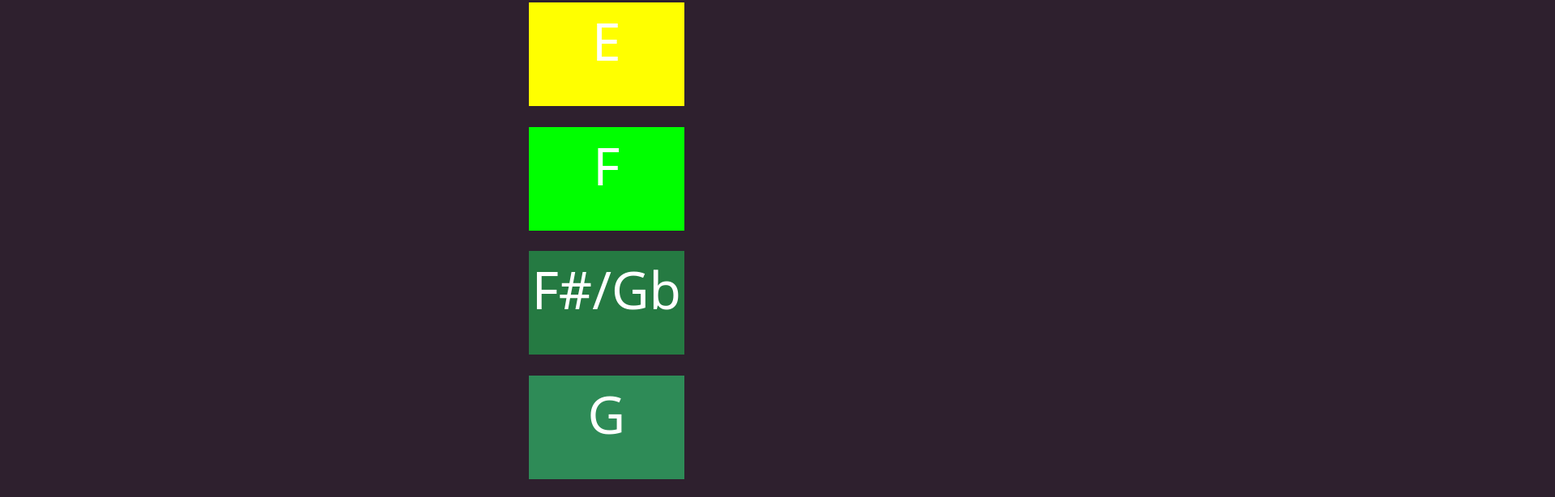
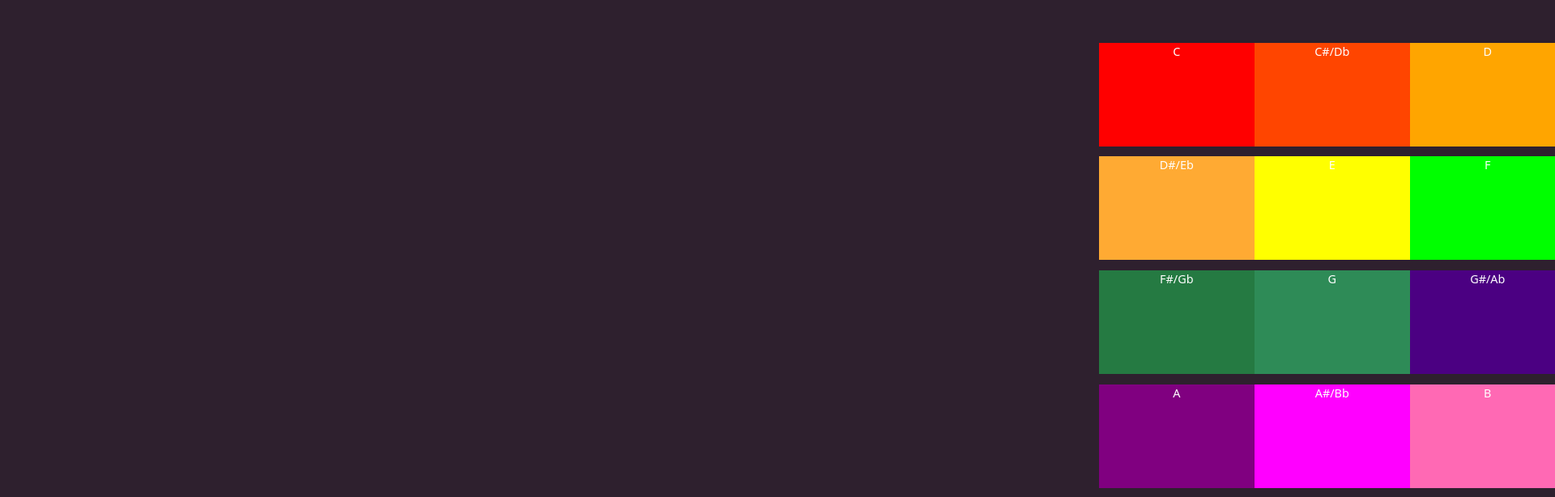
Before and after one commit to crwoffinden/startup, a plain HTML site: page newProject.html in a window 1280 px wide. Shown: the part 1317-1931 px from the top of the page at 81% size, 1920 px wide, since content can reach past the window. Drawn offline with nearby package versions, Linux system fonts and the light colour scheme.

Commit message:
modified:   main.css

```diff
--- a/main.css
+++ b/main.css
@@ -140,65 +140,97 @@
     align-items: center;
 }
 
-.row {
-    display: flex;
-    flex-direction: row;
-}
 
 .icon {
     width: 15vw;
     height: 10vw;
     text-align: center;
-    font-size: 5vw;
+    font-size: 90%;
     margin-top: 2vw;
     margin-left: 1vw;
 }
 
 .icon-C {
+    position: absolute;
+    top: 55vw;
+    left: 55vw;
     background-color: red;
 }
 
 .icon-C\#Db {
+    position: absolute;
+    top: 55vw;
+    left: 70vw;
     background-color: orangered;
 }
 
 .icon-D {
+    position: absolute;
+    top: 55vw;
+    left: 85vw;
     background-color: orange;
 }
 
 .icon-D\#Eb {
+    position: absolute;
+    top: 66vw;
+    left: 55vw;
     background-color: #fa3;
 }
 
 .icon-E {
+    position: absolute;
+    top: 66vw;
+    left: 70vw;
     background-color: yellow;
 }
 
 .icon-F {
+    position: absolute;
+    top: 66vw;
+    left: 85vw;
     background-color: rgb(0, 255, 0)
 }
 
 .icon-F\#Gb {
+    position: absolute;
+    top: 77vw;
+    left: 55vw;
     background-color: rgb(37, 122, 66);
 }
 
 .icon-G {
+    position: absolute;
+    top: 77vw;
+    left: 70vw;
     background-color: seagreen
 }
 
 .icon-G\#Ab {
+    position: absolute;
+    top: 77vw;
+    left: 85vw;
     background-color: indigo;
 }
 
 .icon-A {
+    position: absolute;
+    top: 88vw;
+    left: 55vw;
     background-color: purple;
 }
 
 .icon-A\#Bb {
+    position: absolute;
+    top: 88vw;
+    left: 70vw;
     background-color: magenta;
 }
 
 .icon-B {
+    position: absolute;
+    top: 88vw;
+    left: 85vw;
     background-color: hotpink;
 }
 
```
